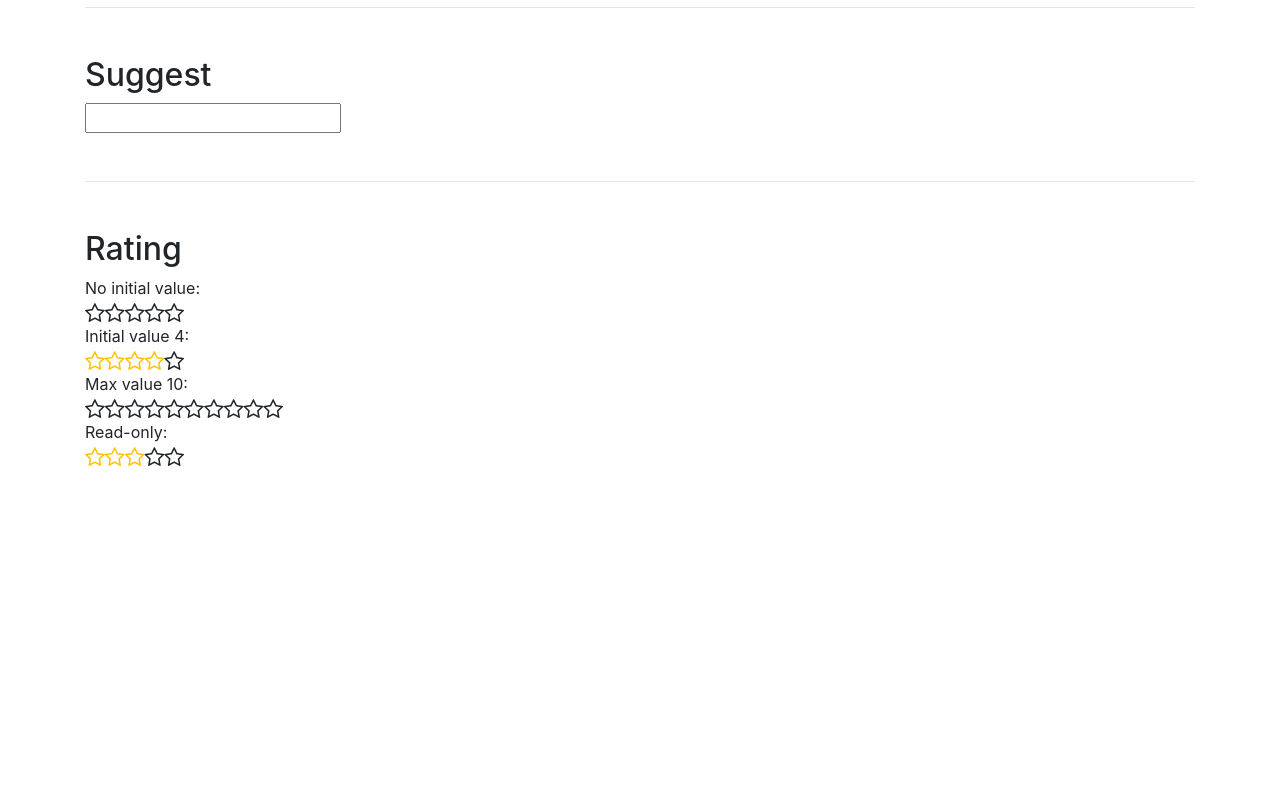
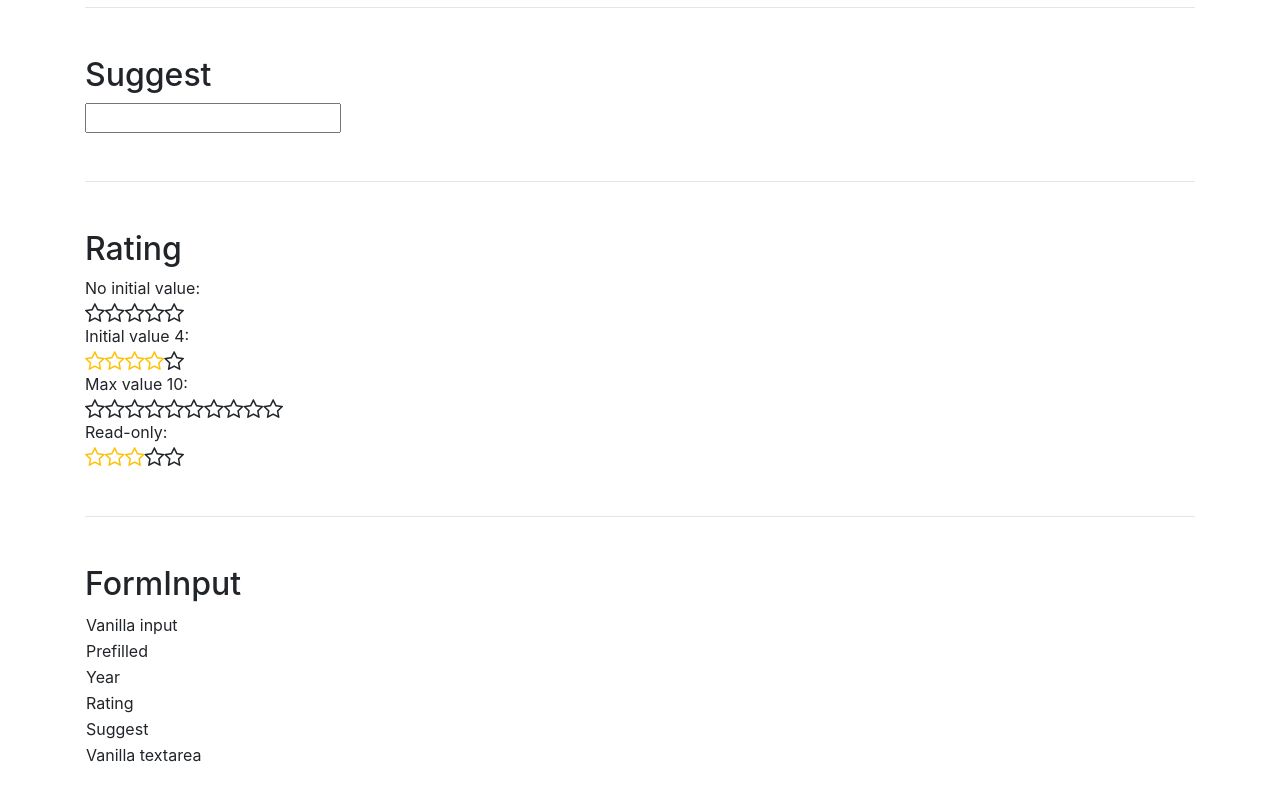
Before and after one commit to gyp2018/beerpad, a React app: page / in a window 1280 px wide. Shown: the part 401-1201 px from the top of the page. Before the commit the page ends 917 px from the top, so only its background shows below. Built offline with nearby package versions, Linux system fonts and the light colour scheme.

Commit message:
fixed discovery

```diff
--- a/src/discovery.js
+++ b/src/discovery.js
@@ -47,6 +47,38 @@ ReactDOM.render(
         Read-only: <Rating readonly={true} defaultValue="3" />
       </div>
     </div>
+    <hr />
+    <div className="my-5">
+      <h2>FormInput</h2>
+      <tabel>
+        <tbody>
+          <tr>
+            <td>Vanilla input</td>
+            <td></td>
+          </tr>
+          <tr>
+            <td>Prefilled</td>
+            <td></td>
+          </tr>
+          <tr>
+            <td>Year</td>
+            <td></td>
+          </tr>
+          <tr>
+            <td>Rating</td>
+            <td></td>
+          </tr>
+          <tr>
+            <td>Suggest</td>
+            <td></td>
+          </tr>
+          <tr>
+            <td>Vanilla textarea</td>
+            <td></td>
+          </tr>
+        </tbody>
+      </tabel>
+    </div>
   </div>,
   document.getElementById('root')
 );
```
Also changed, not shown: 1 other file (tests, documents, lock files or other folders).
